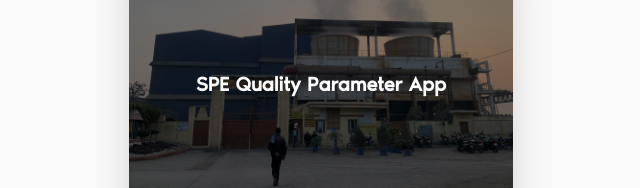
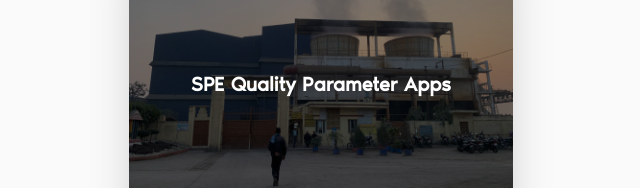
Before and after one commit to KRCS1-SYS/qality-app, a Next.js app: page / in a window 1280 px wide. Shown: the part 250-438 px from the top of the page, without its empty margins (319-959 px from the left). Built offline with nearby package versions, Linux system fonts and the light colour scheme.

Commit message:
simple text changed

```diff
--- a/src/components/login/login-form.tsx
+++ b/src/components/login/login-form.tsx
@@ -75,7 +75,7 @@ export function LoginForm({
         <CardContent className=" p-0 flex flex-col">
           <div className=" relative">
             <div className="w-full absolute text-white z-20 font-semibold top-[50%] text-xl text-center">
-              <h1 className=" ">SPE Quality Parameter App</h1>
+              <h1 className=" ">SPE Quality Parameter Apps</h1>
             </div>
             <img src="/zuarione-login.jpeg" className=" brightness-50" />
           </div>
```
